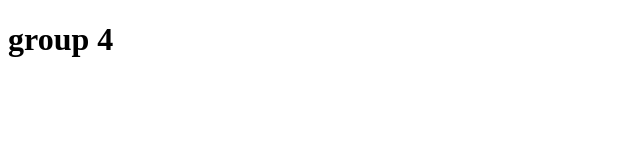
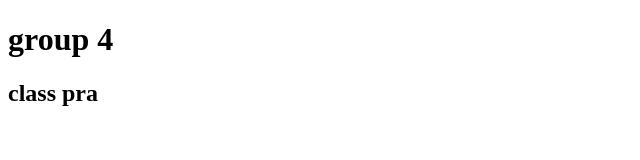
Before and after one commit to Rediettebeje/group-practice-12, a plain HTML site: page index.html in a window 1280 px wide. Shown: the whole page, without its empty margins (0-640 px from the left). Drawn offline with Linux system fonts and the light colour scheme.

Commit message:
Update index.html

```diff
--- a/index.html
+++ b/index.html
@@ -8,5 +8,6 @@
 </head>
 <body>
     <h1>group 4</h1>
+<h2>class pra</h2>
 </body>
 </html>
```
